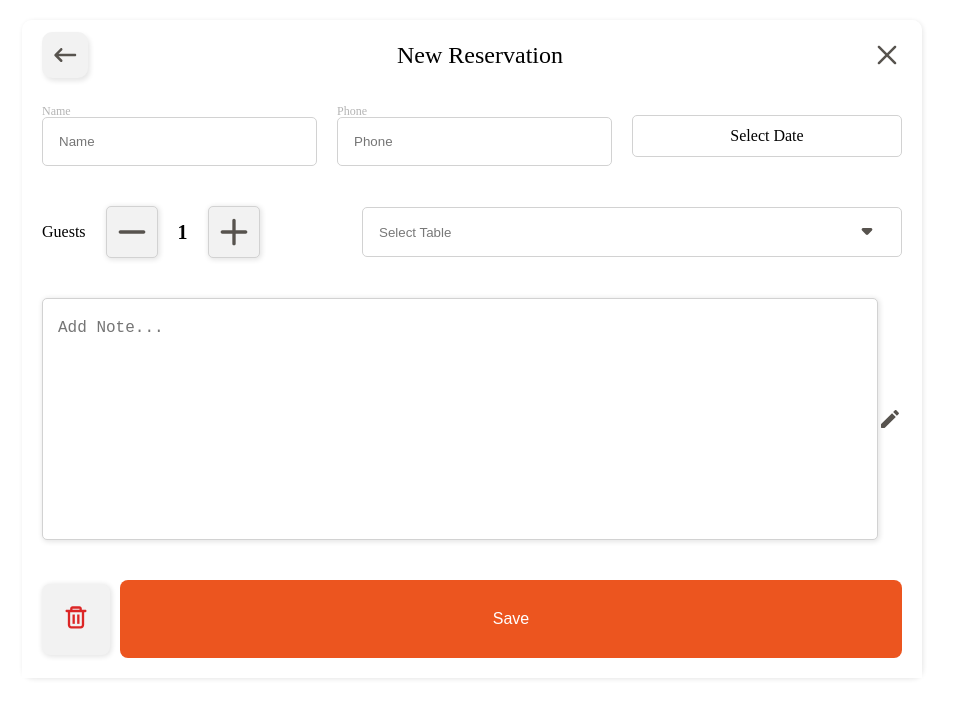
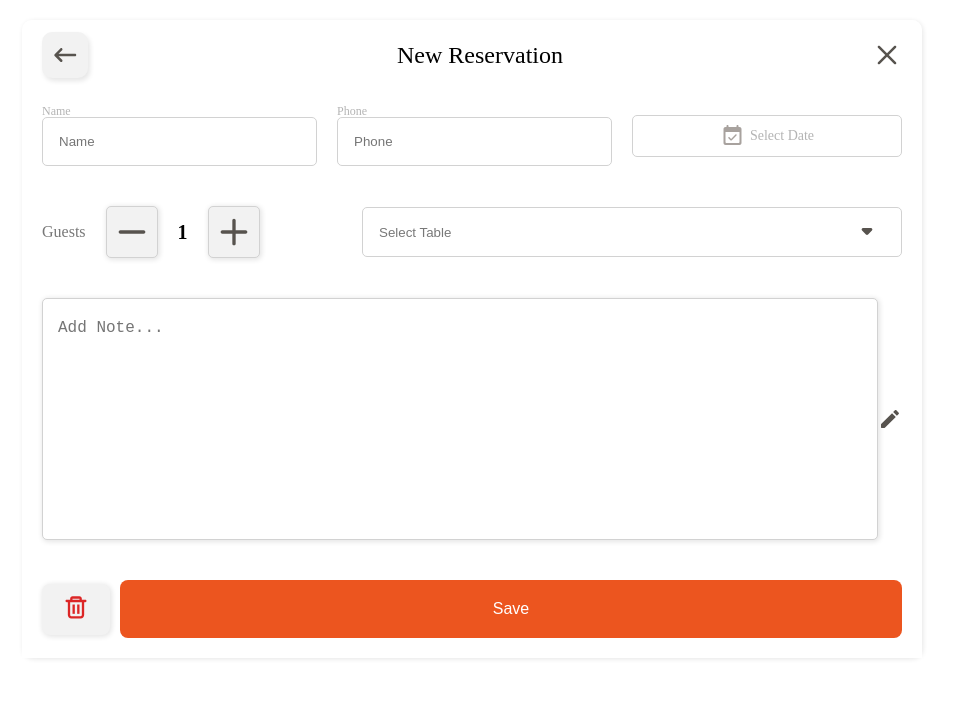
Before and after one commit to ChoByungHyun/manage-reservations, a React (Create React App) app: page /create in a window 1280 px wide. Shown: the top 718 px of the page, without its empty margins (168-1122 px from the left). Built offline with nearby package versions, Linux system fonts and the light colour scheme; the HTML template or start-up script is replaced by a standard one; a web font is replaced by a local one.

Commit message:
styles: 컴포넌트 일부 스타일 수정

```diff
--- a/src/components/domain/CreateReservation.tsx
+++ b/src/components/domain/CreateReservation.tsx
@@ -8,6 +8,8 @@ import TextArea from "./form/TextArea";
 import ButtonGroup from "./form/ButtonGroup";
 import { MOCK_TABLE_DATA } from "constant/mockData";
 import SelectDateForm from "./modal/SelectDateForm";
+import CalendarIcon from "assets/event_available.svg";
+
 const CreateReservation = () => {
   const [isDateModal, setIsDateModal] = useState(false);
   function closeModal() {
@@ -16,7 +18,6 @@ const CreateReservation = () => {
   return (
     <SLayout>
       {isDateModal ? <SelectDateForm onClose={closeModal} /> : <></>}
-
       <SUserInfo>
         <Input
           placeholder={FORM_PLACEHOLDER.NAME}
@@ -30,7 +31,10 @@ const CreateReservation = () => {
         ></Input>
         <SInputLayout>
           <SInput onClick={() => setIsDateModal(true)}>
-            {FORM_PLACEHOLDER.DATE}
+            <div>
+              <img src={CalendarIcon} alt="" />
+              {FORM_PLACEHOLDER.DATE}
+            </div>
           </SInput>
         </SInputLayout>
       </SUserInfo>
@@ -53,14 +57,24 @@ const SInputLayout = styled.div`
   border-radius: 5px;
   align-self: center;
   flex: 1;
+  cursor: pointer;
 `;
 const SInput = styled.div`
   display: flex;
+  div {
+    display: flex;
+    align-items: center;
+    justify-content: center;
+    gap: 5px;
+    font-size: 14px;
+    color: var(--gray-600);
+  }
 `;
 const SLayout = styled.div`
   display: flex;
   flex-direction: column;
   margin: 0 20px;
+  padding-bottom: 20px;
   gap: 40px;
 `;
 
--- a/src/components/domain/form/ButtonGroup.tsx
+++ b/src/components/domain/form/ButtonGroup.tsx
@@ -2,7 +2,7 @@ import React from "react";
 import styled, { css } from "styled-components";
 import DeleteIcon from "assets/trash.svg";
 type Props = {
-  onClose: () => void;
+  onClose?: () => void;
 };
 const ButtonGroup: React.FC<Props> = ({ onClose }) => {
   return (
@@ -19,11 +19,11 @@ const SLayout = styled.div`
   display: flex;
   gap: 10px;
   align-items: center;
-  margin-bottom: 20px;
+  /* margin-bottom: 20px; */
 `;
 const SDeleteButton = styled.button`
   border-radius: 8px;
-  padding: 20px;
+  padding: 10px 20px;
 
   background-color: var(--gray-200);
   box-shadow: 1px 1px 5px 1px rgba(0, 0, 0, 0.1);
@@ -32,7 +32,7 @@ const SDeleteButton = styled.button`
 `;
 const SConfirmButton = styled.button`
   flex: 1;
-  padding: 30px;
+  padding: 20px 30px;
   background-color: var(--primary);
 
   border-radius: 8px;
--- a/src/components/domain/form/GuestCounter.tsx
+++ b/src/components/domain/form/GuestCounter.tsx
@@ -26,6 +26,9 @@ const SLayout = styled.div`
     font-size: 20px;
     font-weight: bold;
   }
+  div:nth-child(1) {
+    color: var(--gray-800);
+  }
 `;
 const SIconLayout = styled.div`
   width: 40px;
```
